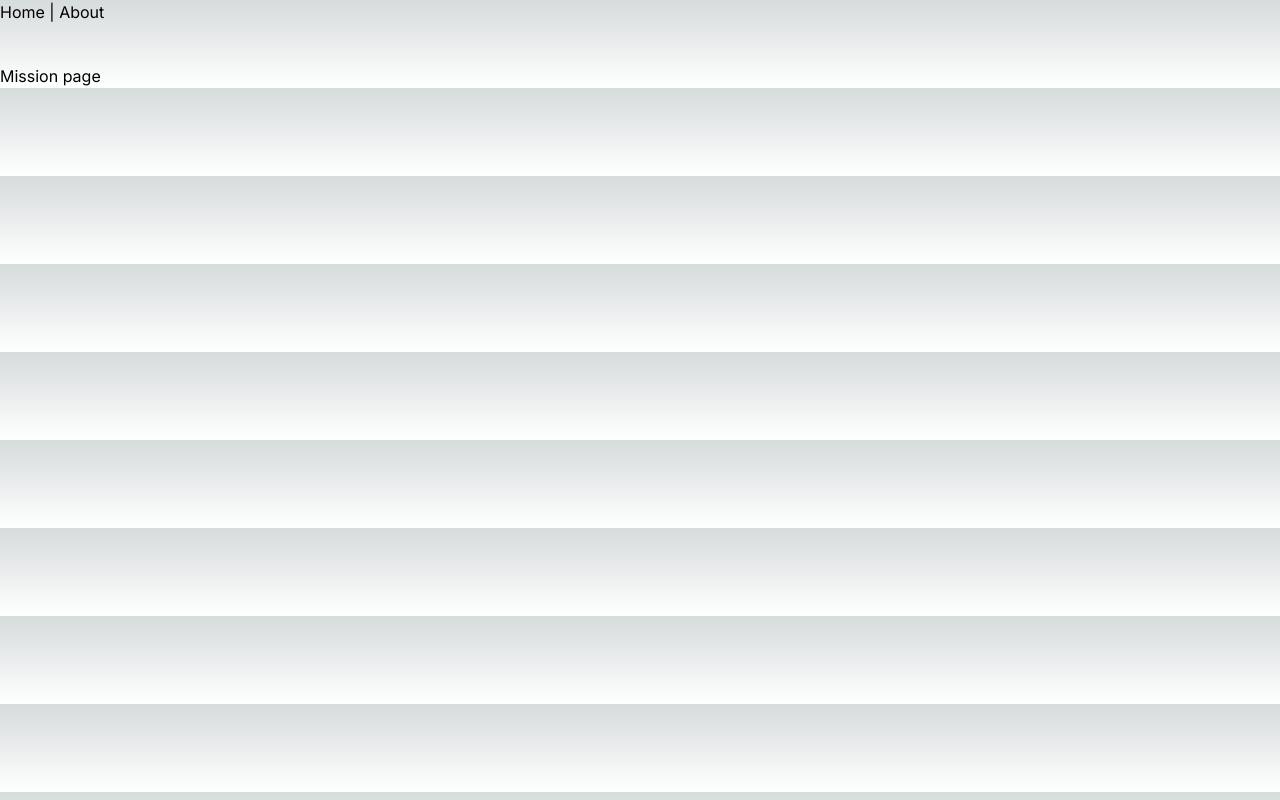
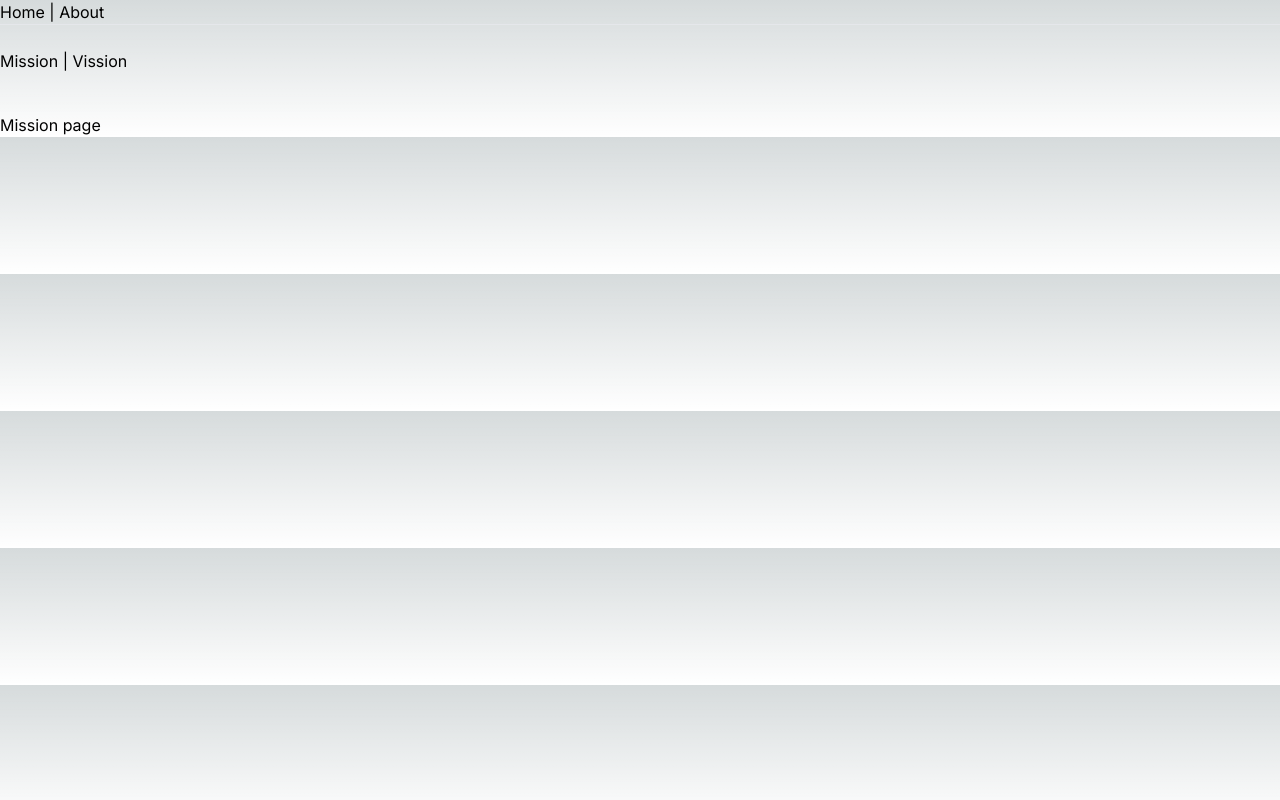
Before and after one commit to shamimfstack/next-crash, a Next.js app: page /about/mission in a window 1280 px wide. Built offline with nearby package versions, Linux system fonts and the light colour scheme.

Commit message:
nested layout created

```diff
--- /dev/null
+++ b/app/about/layout.js
@@ -0,0 +1,12 @@
+import React from 'react';
+
+const AboutLayout = ({children}) => {
+    return (
+        <div>
+            <nav className='my-6'>Mission | Vission</nav>
+            {children}
+        </div>
+    );
+};
+
+export default AboutLayout;
--- a/app/layout.js
+++ b/app/layout.js
@@ -13,6 +13,7 @@
     <html lang="en">
       <body className={inter.className}>
         <nav> Home | About</nav>
+        <hr />
         {children}
       </body>
     </html>
```
